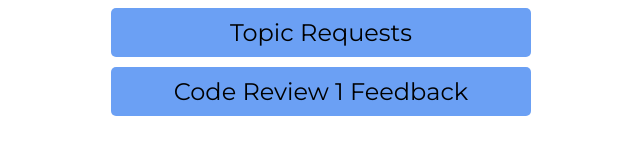
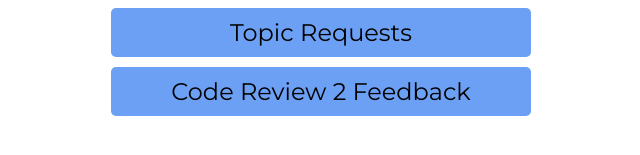
Before and after one commit to brianyu28/cs51, a React (Create React App) app: page / in a window 1280 px wide. Shown: the part 157-312 px from the top of the page, without its empty margins (319-959 px from the left). Built offline with nearby package versions, Linux system fonts and the light colour scheme.

Commit message:
Code Review 2 feedback

```diff
--- a/src/App.js
+++ b/src/App.js
@@ -13,8 +13,8 @@ class App extends Component {
         <a className="button-link" href="https://goo.gl/forms/9n6HXLbNpgFhVsBh1">
           <div className="button">Topic Requests</div>
         </a>
-        <a className="button-link" href="https://goo.gl/forms/qgt4YjueWiIHidAb2">
-          <div className="button">Code Review 1 Feedback</div>
+        <a className="button-link" href="https://goo.gl/forms/fA7DO523a5OOzmJ12">
+          <div className="button">Code Review 2 Feedback</div>
         </a>
       </div>
     );
```
